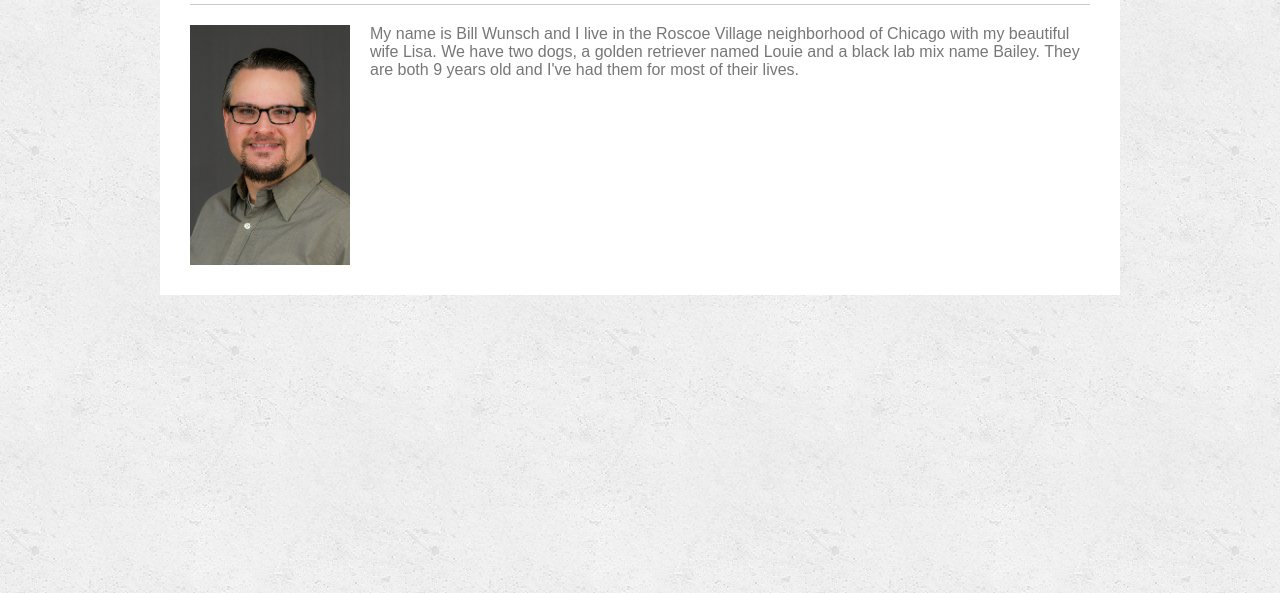
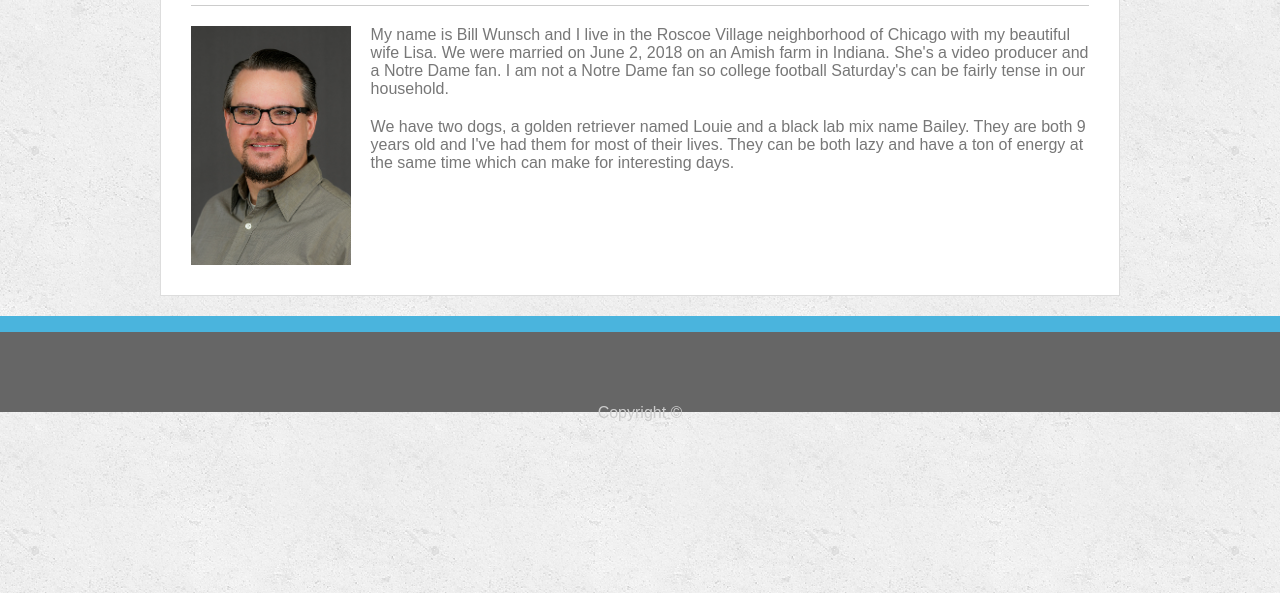
Before and after one commit to wwunsch23/Basic-Portfolio, a plain HTML site: page index.html in a window 1280 px wide. Shown: the part 207-800 px from the top of the page. Drawn offline with Linux system fonts and the light colour scheme.

Commit message:
added footer

```diff
--- a/assets/css/style.css
+++ b/assets/css/style.css
@@ -82,6 +82,7 @@ div.content {
     background-color: #fff;
     padding: 30px;
     overflow: hidden;
+    border: 1px solid #dddddd;
 }
 
 div.aboutHeader {
@@ -89,6 +90,21 @@ div.aboutHeader {
     width: 100%;
     border-bottom: 1px solid #cccccc;
     overflow: hidden;
+}
+
+div.blue {
+    background-color: #4AB4DD;
+    height: 96px;
+    position: relative;
+}
+
+div.grey {
+    background-color: #666;
+    height: 80px;
+    padding-top: 16px;
+    position: absolute;
+    top: 16px;
+    width: 100%;
 }
 
 img {
@@ -99,7 +115,17 @@ img {
     width: 20%;
 }
 
-p {
+.content p {
     padding-top: 20px;
     margin: 0;
 }
+
+footer {
+    margin-top: 20px;
+}
+
+footer p {
+    padding-top: 40px;
+    text-align: center;
+    color:#cccccc;
+}
--- a/index.html
+++ b/index.html
@@ -25,13 +25,22 @@
         <img src="assets/images/Sullivan Cotter and Associates Chicago Headshots-8_small.png">
         <p>
             My name is Bill Wunsch and I live in the Roscoe Village neighborhood of Chicago with my beautiful wife Lisa.
+            We were married on June 2, 2018 on an Amish farm in Indiana. She's a video producer and a Notre Dame fan. I am not
+            a Notre Dame fan so college football Saturday's can be fairly tense in our household.
+        </p>
+        <p>
             We have two dogs, a golden retriever named Louie and a black lab mix name Bailey. They are both 9 years old and
-            I've had them for most of their lives.
+            I've had them for most of their lives. They can be both lazy and have a ton of energy at the same time which
+            can make for interesting days.
         </p>
     </div>
 
     <footer>
-
+        <div class="blue">
+            <div class="grey">
+                <p>Copyright &copy;</p>
+            </div>
+        </div>
     </footer>
 
 
```
